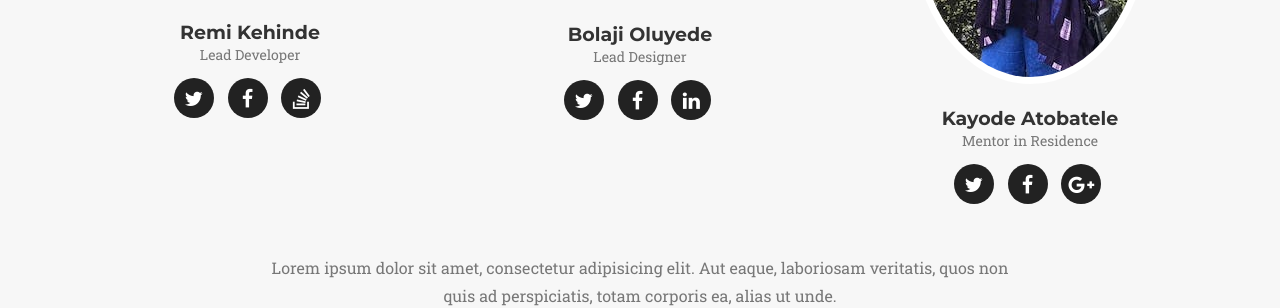
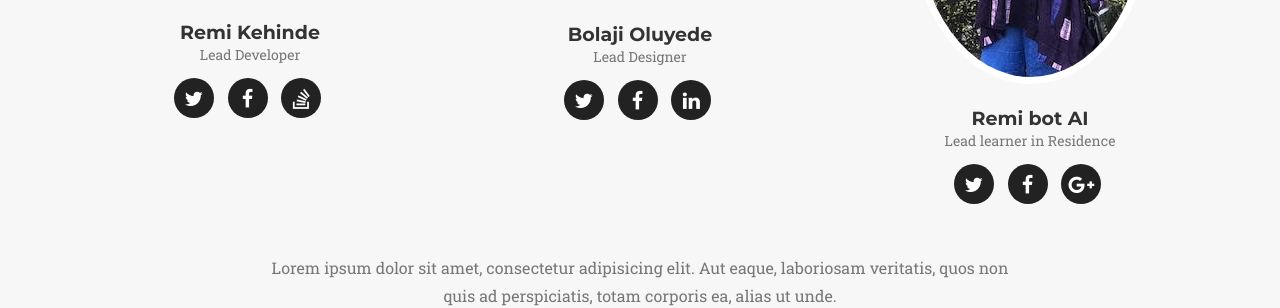
Before and after one commit to Remi-bot/My-project, a Jekyll site: the page built from index.html, in a window 1280 px wide and 900 px high, scrolled down 4959 px. Shown: the part 153-461 px from the top of the window. Built offline with Jekyll 4.4.1, drawn with Linux system fonts in a browser that asks for light colours; some web fonts are replaced.

Commit message:
Update _config.yml

```diff
--- a/_config.yml
+++ b/_config.yml
@@ -30,9 +30,9 @@ people:
     - title: linkedin
       url: #
 
-- name: Kayode Atobatele
+- name: Remi bot AI
   pic: 3
-  position: Mentor in Residence
+  position: Lead learner in Residence
   social:
     - title: twitter
       url: #
```
